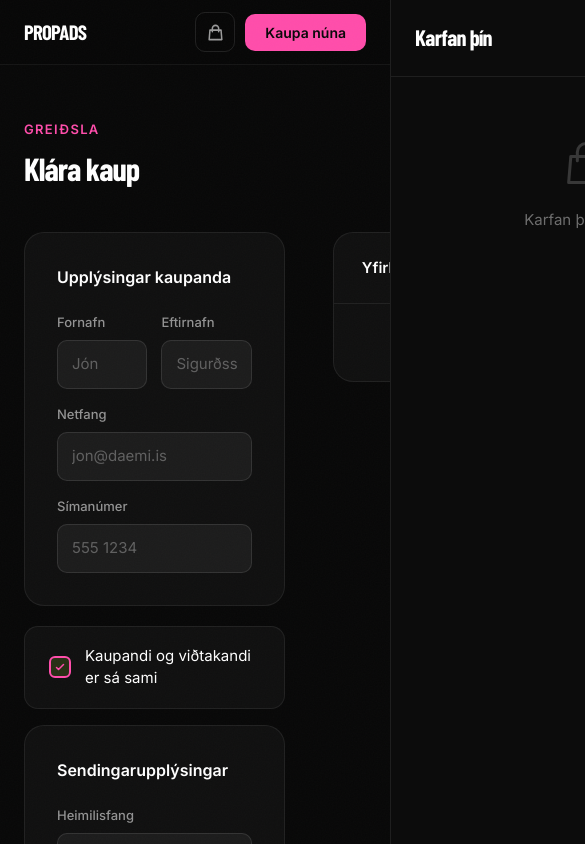
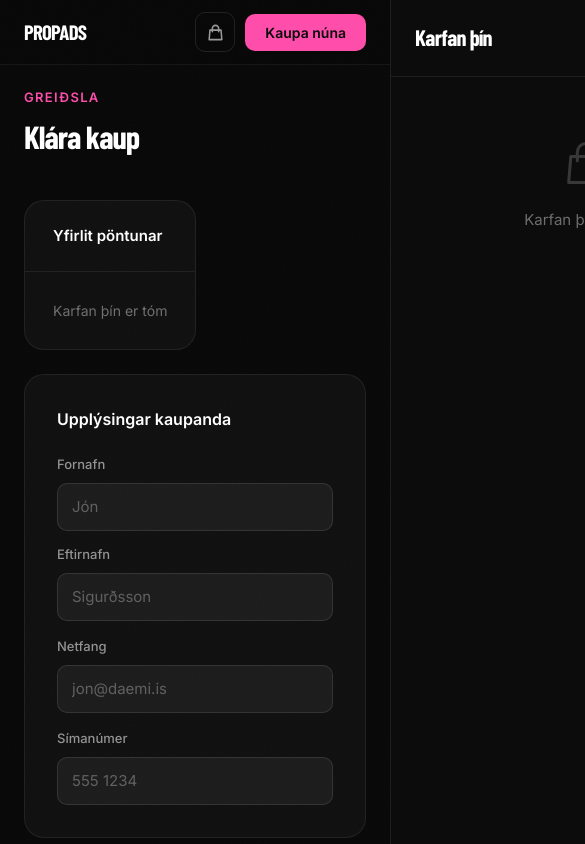
Before and after one commit to Propadspp/propads-site, a Next.js app: page /klara-kaup in a window 390 px wide. Shown: the top 844 px of the page, 585 px wide, since content can reach past the window. Built offline with nearby package versions, Linux system fonts and the light colour scheme; a web font is replaced by a local one.

Commit message:
Make checkout page mobile-friendly: order summary first, stacked layout

```diff
--- a/app/globals.css
+++ b/app/globals.css
@@ -96,6 +96,18 @@ body::after {
 @keyframes arrowBob { 0%,100%{transform:translateY(0)} 50%{transform:translateY(5px)} }
 @keyframes spin { to { transform: rotate(360deg); } }
 
+/* Checkout layout */
+.checkout-grid { display: grid; grid-template-columns: 1fr 420px; gap: 48px; align-items: start; }
+.checkout-summary { position: sticky; top: 88px; }
+
+@media(max-width:768px) {
+  .checkout-grid { display: flex; flex-direction: column; gap: 24px; }
+  .checkout-summary { position: static; order: -1; }
+  .checkout-main { padding-top: 88px !important; }
+  .form-grid-2 { grid-template-columns: 1fr !important; }
+  .form-grid-postal { grid-template-columns: 1fr 1fr !important; }
+}
+
 @media(max-width:640px) {
   .cat-grid, .products-grid, .trust-grid, .footer-grid, .contact-grid { grid-template-columns: 1fr !important; }
 }
--- a/app/klara-kaup/page.tsx
+++ b/app/klara-kaup/page.tsx
@@ -100,17 +100,17 @@ export default function KlaraKaupPage() {
 
   return (
     <PageLayout>
-      <main style={{ maxWidth: 1100, margin: '0 auto', padding: '120px 24px 80px' }}>
+      <main className="checkout-main" style={{ maxWidth: 1100, margin: '0 auto', padding: '120px 24px 80px' }}>
         <p style={{ color: 'var(--brand)', fontSize: '0.8125rem', fontWeight: 600, letterSpacing: '0.1em', textTransform: 'uppercase', marginBottom: 12 }}>Greiðsla</p>
         <h1 className="font-display" style={{ fontSize: 'clamp(2rem,5vw,3.5rem)', fontWeight: 900, letterSpacing: '-0.03em', lineHeight: 1, color: '#fff', marginBottom: 48 }}>Klára kaup</h1>
 
-        <div style={{ display: 'grid', gridTemplateColumns: '1fr 420px', gap: 48, alignItems: 'start' }}>
+        <div className="checkout-grid">
           <form onSubmit={handleSubmit}>
             {/* Buyer info */}
             <div style={{ background: '#101010', border: '1px solid rgba(255,255,255,0.07)', borderRadius: 20, padding: 32, marginBottom: 20 }}>
               <h2 style={{ fontSize: '1rem', fontWeight: 600, color: '#fff', marginBottom: 24 }}>Upplýsingar kaupanda</h2>
               <div style={{ display: 'flex', flexDirection: 'column', gap: 16 }}>
-                <div style={{ display: 'grid', gridTemplateColumns: '1fr 1fr', gap: 14 }}>
+                <div className="form-grid-2" style={{ display: 'grid', gridTemplateColumns: '1fr 1fr', gap: 14 }}>
                   <div><label style={{ display: 'block', fontSize: '0.8125rem', fontWeight: 500, color: 'rgba(255,255,255,0.55)', marginBottom: 8 }}>Fornafn</label><input name="fornafn" type="text" required placeholder="Jón" className="form-input" /></div>
                   <div><label style={{ display: 'block', fontSize: '0.8125rem', fontWeight: 500, color: 'rgba(255,255,255,0.55)', marginBottom: 8 }}>Eftirnafn</label><input name="eftirnafn" type="text" required placeholder="Sigurðsson" className="form-input" /></div>
                 </div>
@@ -130,7 +130,7 @@ export default function KlaraKaupPage() {
             {!sameRecipient && (
               <div style={{ background: '#101010', border: '1px solid rgba(255,255,255,0.07)', borderRadius: 20, padding: 32, marginBottom: 16 }}>
                 <h2 style={{ fontSize: '1rem', fontWeight: 600, color: '#fff', marginBottom: 20 }}>Nafn viðtakanda</h2>
-                <div style={{ display: 'grid', gridTemplateColumns: '1fr 1fr', gap: 14 }}>
+                <div className="form-grid-2" style={{ display: 'grid', gridTemplateColumns: '1fr 1fr', gap: 14 }}>
                   <div><label style={{ display: 'block', fontSize: '0.8125rem', fontWeight: 500, color: 'rgba(255,255,255,0.55)', marginBottom: 8 }}>Fornafn</label><input name="vid_fornafn" type="text" placeholder="Fornafn" className="form-input" /></div>
                   <div><label style={{ display: 'block', fontSize: '0.8125rem', fontWeight: 500, color: 'rgba(255,255,255,0.55)', marginBottom: 8 }}>Eftirnafn</label><input name="vid_eftirnafn" type="text" placeholder="Eftirnafn" className="form-input" /></div>
                 </div>
@@ -142,7 +142,7 @@ export default function KlaraKaupPage() {
               <h2 style={{ fontSize: '1rem', fontWeight: 600, color: '#fff', marginBottom: 24 }}>Sendingarupplýsingar</h2>
               <div style={{ display: 'flex', flexDirection: 'column', gap: 16 }}>
                 <div><label style={{ display: 'block', fontSize: '0.8125rem', fontWeight: 500, color: 'rgba(255,255,255,0.55)', marginBottom: 8 }}>Heimilisfang</label><input name="heimilisfang" type="text" required placeholder="Laugavegur 1" className="form-input" /></div>
-                <div style={{ display: 'grid', gridTemplateColumns: '140px 1fr', gap: 14 }}>
+                <div className="form-grid-postal" style={{ display: 'grid', gridTemplateColumns: '140px 1fr', gap: 14 }}>
                   <div>
                     <label style={{ display: 'block', fontSize: '0.8125rem', fontWeight: 500, color: 'rgba(255,255,255,0.55)', marginBottom: 8 }}>Póstnúmer</label>
                     <input name="postnumer" type="text" required placeholder="101" className="form-input" onChange={e => setArea(isCapitalArea(e.target.value) ? 'capital' : 'rural')} />
@@ -217,7 +217,7 @@ export default function KlaraKaupPage() {
           </form>
 
           {/* Order summary */}
-          <div style={{ position: 'sticky', top: 88 }}>
+          <div className="checkout-summary">
             <div style={{ background: '#101010', border: '1px solid rgba(255,255,255,0.07)', borderRadius: 20, overflow: 'hidden' }}>
               <div style={{ padding: '24px 28px', borderBottom: '1px solid rgba(255,255,255,0.07)' }}>
                 <h2 style={{ fontSize: '0.9375rem', fontWeight: 600, color: '#fff' }}>Yfirlit pöntunar</h2>
```
